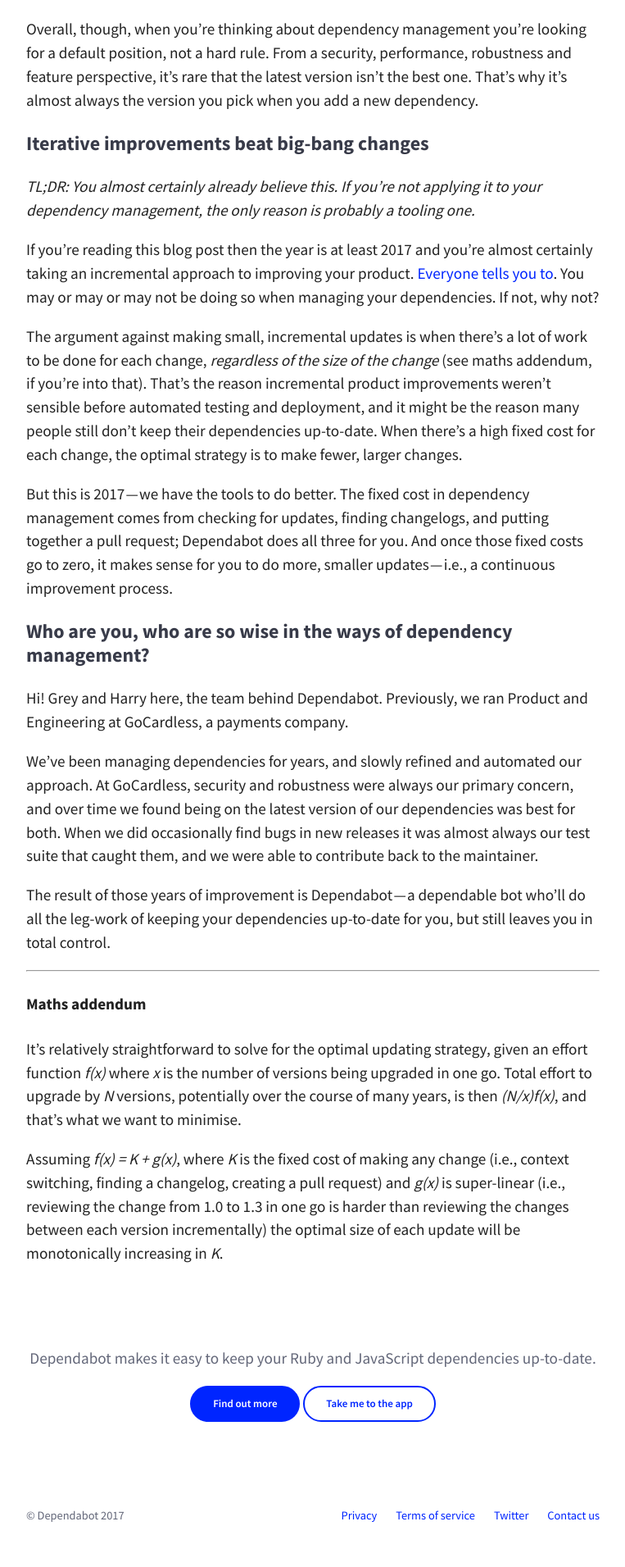
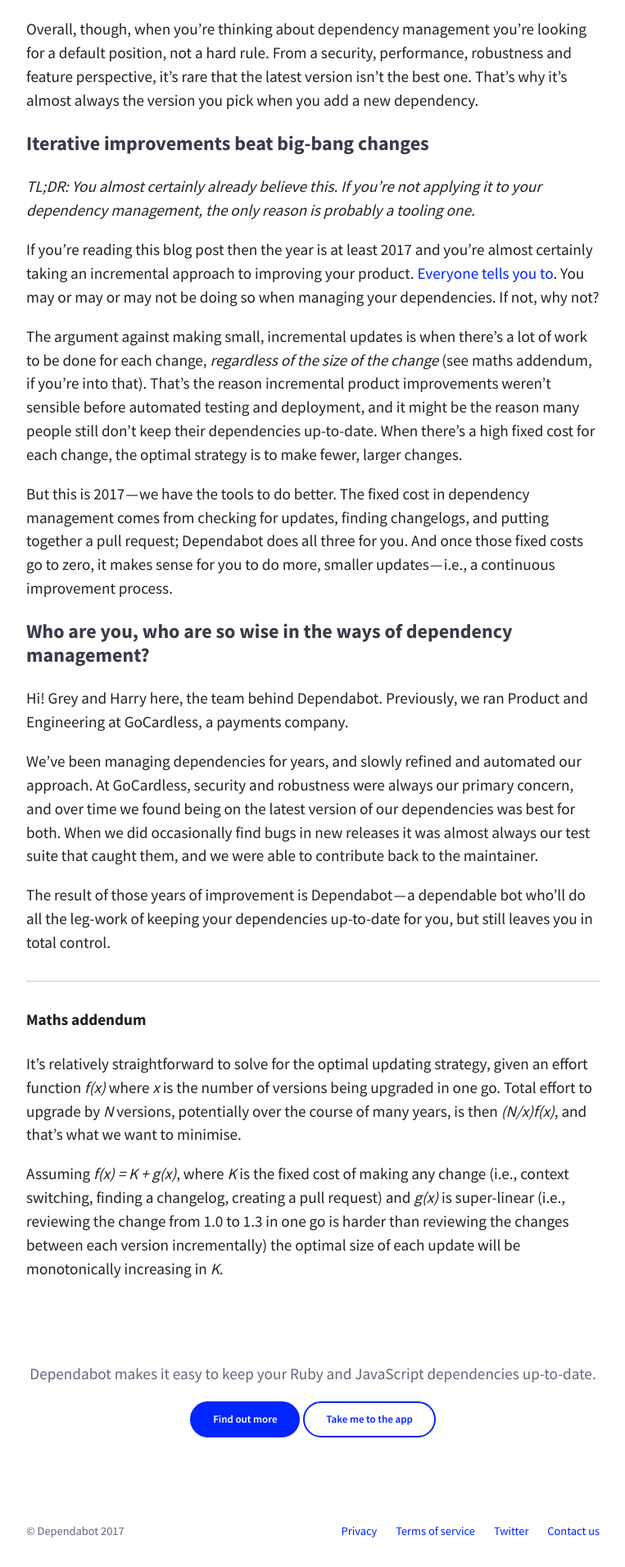
Before and after one commit to desenvolvedorIcotrade/App.bot, a Jekyll site: the page built from blog/_posts/2017-05-26-why-bother.md, in a window 1280 px wide. Shown: the part 1042-2953 px from the top of the page at 82% size, without its empty margins (258-1021 px from the left). Built offline with Jekyll 4.4.1, drawn with Linux system fonts in a browser that asks for light colours; nearby versions of some CDN libraries.

Commit message:
<hr> styling

```diff
--- a/css/main.css
+++ b/css/main.css
@@ -479,6 +479,11 @@
 li {
   margin-bottom: 1rem; }
 
+hr {
+  border: none;
+  border-top: 1px solid #ccc;
+  margin: 2rem 0; }
+
 .muted {
   color: #636779; }
 
--- a/css/typography.css
+++ b/css/typography.css
@@ -41,5 +41,10 @@
 li {
   margin-bottom: 1rem; }
 
+hr {
+  border: none;
+  border-top: 1px solid #ccc;
+  margin: 2rem 0; }
+
 .muted {
   color: #636779; }
--- a/scss/typography.scss
+++ b/scss/typography.scss
@@ -56,6 +56,12 @@
   margin-bottom: 1rem;
 }
 
+hr {
+  border: none;
+  border-top: 1px solid #ccc;
+  margin: 2rem 0;
+}
+
 .muted {
   color: $text-muted;
 }
```
